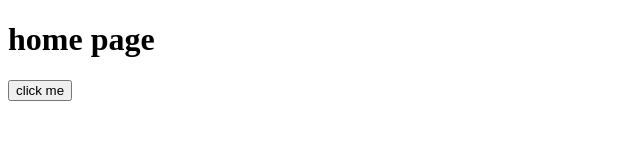
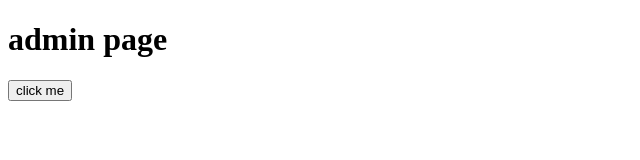
Before and after one commit to anirudd-h/dummy, a plain HTML site: page index.html in a window 1280 px wide. Shown: the whole page, without its empty margins (0-640 px from the left). Drawn offline with Linux system fonts and the light colour scheme.

Commit message:
Update index.html

```diff
--- a/index.html
+++ b/index.html
@@ -7,7 +7,7 @@
 </head>
 <body>
     <div>
-        <h1>home page</h1>
+        <h1>admin page</h1>
         <button onclick="alert('hey user')">click me</button>
 
     </div>
```
